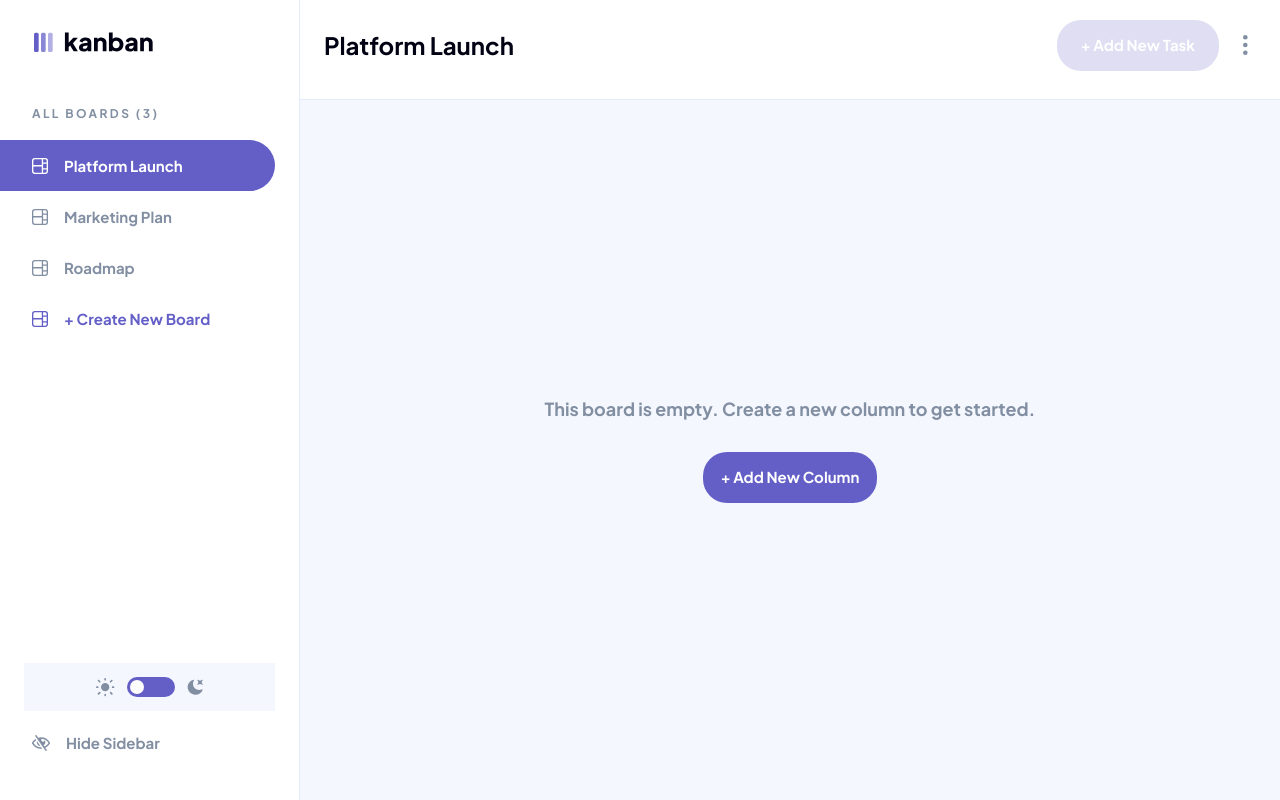
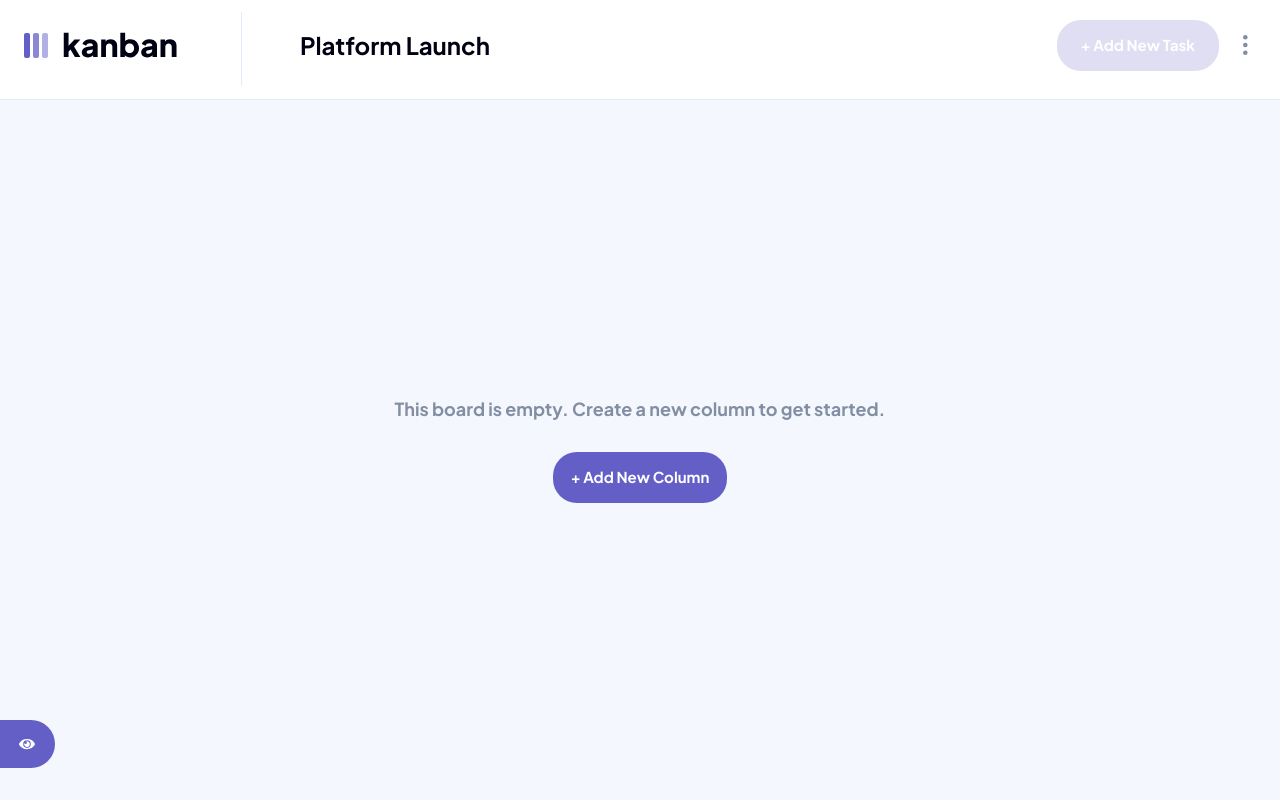
Before and after one commit to BBualdo/kanban-task-manager, a Next.js app: page / in a window 1280 px wide. Built offline with nearby package versions, Linux system fonts and the light colour scheme.

Commit message:
Added state to manage sidebar visibility

```diff
--- a/app/components/Header.tsx
+++ b/app/components/Header.tsx
@@ -3,6 +3,8 @@
 import Image from "next/image";
 
 import dotsIcon from "../../public/assets/icon-vertical-ellipsis.svg";
+import darkLogo from "../../public/assets/logo-dark.svg";
+import lightLogo from "../../public/assets/logo-light.svg";
 
 import { useAppSelector } from "@/redux/store";
 
@@ -17,8 +19,29 @@ const Header = () => {
         isLightTheme
           ? "border-lines_light bg-white"
           : "border-lines_dark bg-dark_grey"
-      }  flex items-center justify-between pt-5 pb-7 pl-6 pr-8`}
+      }  flex items-center relative`}
     >
+      <div
+        className={`pr-8 ${
+          isLightTheme ? "border-lines_light" : "border-lines_dark"
+        } border-r-[1px] absolute`}
+      >
+        {isLightTheme && (
+          <Image
+            src={darkLogo}
+            alt="Kanban Logo"
+            className="mt-5 mb-7 ml-6 mr-8"
+          />
+        )}
+        {!isLightTheme && (
+          <Image
+            src={lightLogo}
+            alt="Kanban Logo"
+            className="mt-5 mb-7 ml-6 mr-8"
+          />
+        )}
+      </div>
+      <div className="flex items-center justify-between flex-1 pt-5 pb-7 pl-[300px] pr-8">
         <div>
           <h1 className={`${isLightTheme ? "text-black" : "text-white"}`}>
             Platform Launch
@@ -34,6 +57,7 @@ const Header = () => {
             className="cursor-pointer"
           />
         </div>
+      </div>
     </header>
   );
 };
--- a/app/components/Sidebar.tsx
+++ b/app/components/Sidebar.tsx
@@ -6,21 +6,31 @@ import lightLogo from "../../public/assets/logo-light.svg";
 import sunIcon from "../../public/assets/icon-light-theme.svg";
 import moonIcon from "../../public/assets/icon-dark-theme.svg";
 import blindEye from "../../public/assets/icon-hide-sidebar.svg";
+import eye from "../../public/assets/icon-show-sidebar.svg";
 import Boards from "./Boards";
 
 import { toggleTheme } from "@/redux/features/theme-slice";
+import { toggleSidebar } from "@/redux/features/sidebar-slice";
 import { useDispatch } from "react-redux";
 import { AppDispatch, useAppSelector } from "@/redux/store";
 
 const Sidebar = () => {
+  const dispatch = useDispatch<AppDispatch>();
+
   const isLightTheme = useAppSelector(
     (state) => state.themeReducer.value.isLightTheme
   );
 
-  const dispatch = useDispatch<AppDispatch>();
-
   const onClickToggle = () => {
     dispatch(toggleTheme());
+  };
+
+  const isSidebarShown = useAppSelector(
+    (state) => state.sidebarReducer.value.isShown
+  );
+
+  const toggleVisibility = () => {
+    dispatch(toggleSidebar());
   };
 
   return (
@@ -29,13 +39,15 @@ const Sidebar = () => {
         isLightTheme
           ? "bg-white border-lines_light"
           : "bg-dark_grey border-lines_dark"
-      } min-w-[300px] border-r-[1px]  min-h-full pt-8 pb-12 flex flex-col`}
+      } min-w-[300px] border-r-[1px] min-h-full pt-8 pb-12 flex flex-col transition-all duration-300 absolute top-0 ${
+        isSidebarShown ? "left-0" : "-left-[300px]"
+      }`}
     >
       {isLightTheme && (
-        <Image src={darkLogo} alt="Kanban Logo" className="pl-[34px]" />
+        <Image src={darkLogo} alt="Kanban Logo" className="ml-[34px]" />
       )}
       {!isLightTheme && (
-        <Image src={lightLogo} alt="Kanban Logo" className="pl-[34px]" />
+        <Image src={lightLogo} alt="Kanban Logo" className="ml-[34px]" />
       )}
       <div className="flex flex-col justify-between flex-1">
         <div className=" mt-[54px]">
@@ -77,12 +89,20 @@ const Sidebar = () => {
           </div>
           <div className="flex items-center gap-4 pl-8 mt-[22px]">
             <Image src={blindEye} alt="Crossed Eye Icon" />
-            <button>
+            <button onClick={toggleVisibility}>
               <h3 className="text-medium_grey">Hide Sidebar</h3>
             </button>
           </div>
         </div>
       </div>
+      {!isSidebarShown && (
+        <div
+          onClick={toggleVisibility}
+          className="w-14 h-12 rounded-r-full bg-purple absolute bottom-8 -right-14 flex items-center justify-center cursor-pointer transition-all duration-200 hover:bg-purple_hover"
+        >
+          <Image src={eye} alt="Eye Icon" />
+        </div>
+      )}
     </section>
   );
 };
--- a/app/page.tsx
+++ b/app/page.tsx
@@ -4,10 +4,10 @@ import Sidebar from "./components/Sidebar";
 
 export default function Home() {
   return (
-    <div className="h-[100vh] flex">
-      <Sidebar />
-      <div className="w-full flex flex-col">
-        <Header />
+    <div className="h-[100vh] flex flex-col relative">
+      <Header />
+      <div className="w-full flex flex-1">
+        <Sidebar />
         <Feed />
       </div>
     </div>
--- /dev/null
+++ b/redux/features/sidebar-slice.ts
@@ -0,0 +1,28 @@
+import { createSlice } from "@reduxjs/toolkit";
+
+type InitialState = {
+  value: SidebarState;
+};
+
+type SidebarState = {
+  isShown: boolean;
+};
+
+const initialState = {
+  value: {
+    isShown: false,
+  } as SidebarState,
+} as InitialState;
+
+export const sidebarVisibility = createSlice({
+  name: "sidebar-visibility",
+  initialState,
+  reducers: {
+    toggleSidebar: (state) => {
+      state.value.isShown = !state.value.isShown;
+    },
+  },
+});
+
+export const { toggleSidebar } = sidebarVisibility.actions;
+export default sidebarVisibility.reducer;
--- a/redux/store.ts
+++ b/redux/store.ts
@@ -1,10 +1,12 @@
 import { configureStore } from "@reduxjs/toolkit";
 import themeReducer from "./features/theme-slice";
+import sidebarReducer from "./features/sidebar-slice";
 import { TypedUseSelectorHook, useSelector } from "react-redux";
 
 export const store = configureStore({
   reducer: {
     themeReducer,
+    sidebarReducer,
   },
 });
 
```
Lines whose indentation alone changed are shown as unchanged.
